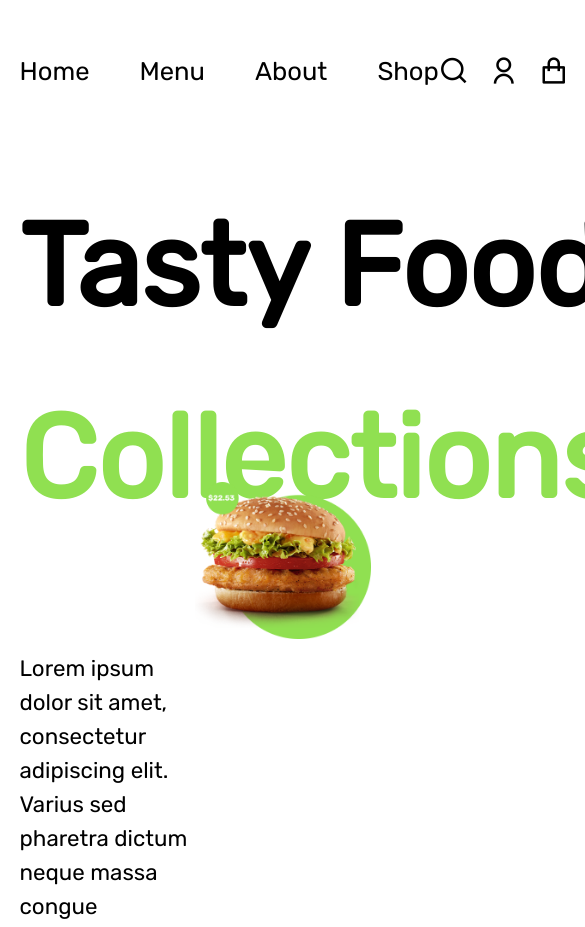
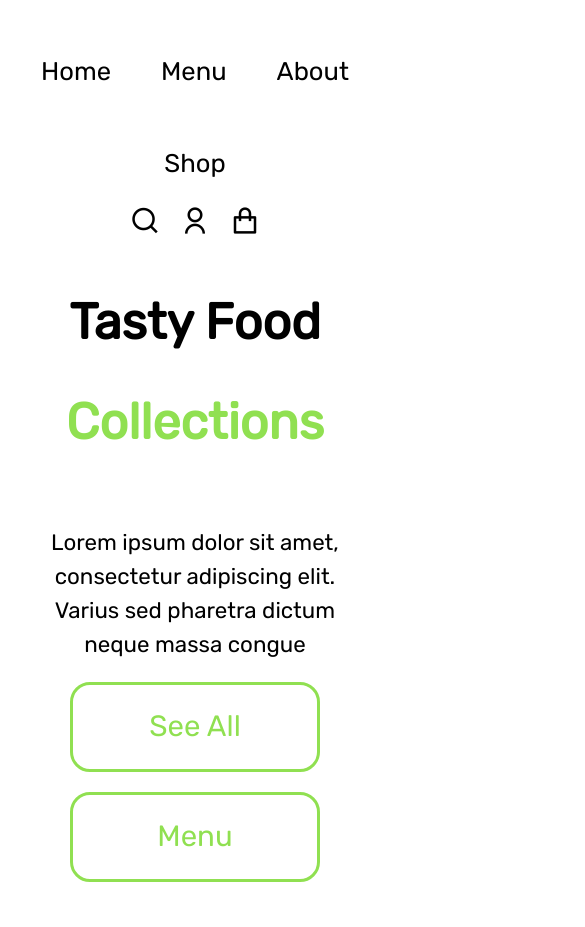
Before and after one commit to Yusuf-AI2011/tasty_food, a plain HTML site: page index.html in a window 390 px wide. Shown: the top 927 px of the page, 585 px wide, since content can reach past the window. Drawn offline with nearby package versions, Linux system fonts and the light colour scheme.

Commit message:
tasty_food

```diff
--- a/block/_cards.scss
+++ b/block/_cards.scss
@@ -39,3 +39,11 @@
     color: #000000;
   }
 }
+
+@media only screen and (max-width: 1024px) {
+    .cards {
+        &__cards {
+            flex-wrap: wrap;
+        }
+    }
+}
--- a/block/_intro.scss
+++ b/block/_intro.scss
@@ -71,3 +71,37 @@
     width: 100%;
   }
 }
+
+@media only screen and (max-width: 1024px) {
+    .intro {
+        flex-wrap: wrap;
+
+        &__right {
+            display: none;
+        }
+
+        &__left {
+            width: 90%;
+            margin: auto;
+            display: flex;
+            justify-content: center;
+            align-items: center;
+            flex-direction: column;
+        }
+
+        &__title {
+            width: 100%;
+            font-size: 50px;
+            line-height: 100px;
+            text-align: center;
+        }
+
+        &__text {
+            text-align: center;
+        }
+
+        &__buttons {
+            flex-wrap: wrap;
+        }
+    }
+}
--- a/block/_navbar.scss
+++ b/block/_navbar.scss
@@ -51,3 +51,20 @@
     font-size: 30px;
   }
 }
+
+
+@media only screen and (max-width: 1024px) {
+    .navbar {
+        gap: 20px;
+
+        flex-wrap: wrap;
+
+        &__icons {
+            margin: auto;
+        }
+
+        &__list {
+            flex-wrap: wrap;
+        }
+    }
+}
```
Also changed, not shown: css/style.css, 1 other file.
